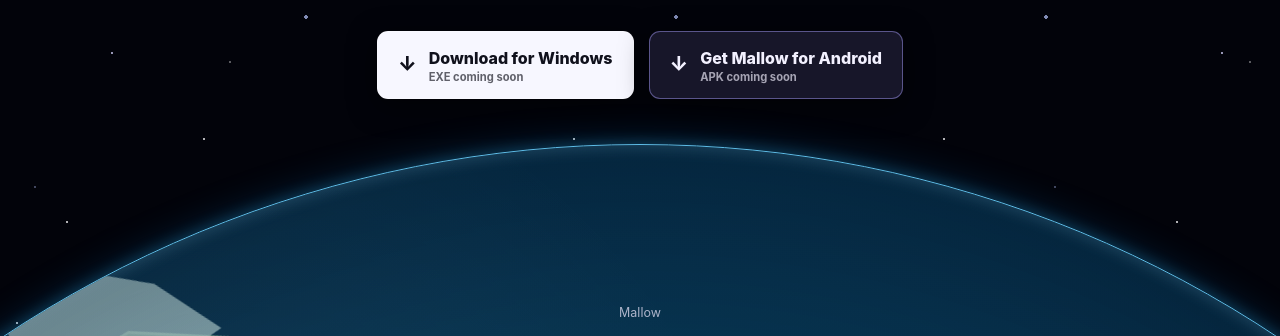
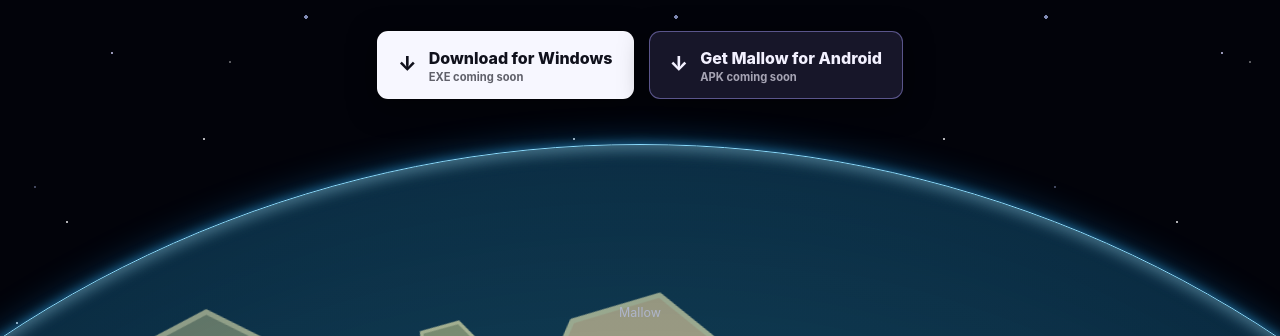
Before and after one commit to WebsiteDevelopmentStudios/Mallow-HomePage, a plain HTML site: page index.html in a window 1280 px wide. Shown: the part 464-800 px from the top of the page. Drawn offline with Linux system fonts and the light colour scheme.

Commit message:
Replace abstract Earth patches with a detailed rotating world map

```diff
--- a/index.html
+++ b/index.html
@@ -35,18 +35,16 @@
     .download.secondary{background:#171629;color:#f3f1ff;border-color:#aaa0ff75}
     .download .arrow{font-size:1.25rem}
     .download small{display:block;font-size:.7rem;line-height:1.25;font-weight:650;opacity:.65;text-align:left}
-    /* A flat, face-on Earth disc. The lower part is deliberately clipped by the viewport. */
+    /* Flat rotating Earth disc with geographic map, clipped below the viewport. */
     main{overflow:hidden}
     .earth-wrap{position:absolute;z-index:0;left:50%;bottom:calc(-180vw + 24vh);transform:translateX(-50%);width:180vw;height:180vw;pointer-events:none}
-    .earth{position:absolute;inset:0;border-radius:50%;overflow:hidden;background:radial-gradient(ellipse at 48% 42%,#17617a 0%,#0b3855 52%,#041729 100%);border:1px solid #8bdcff;box-shadow:0 0 12px #38baff88,0 0 34px #168bd966,inset 0 5px 16px #9beaff55}
-    .earth{position:absolute;inset:0;border-radius:50%;overflow:hidden;background:radial-gradient(ellipse at 50% 48%,#0d4966 0%,#07324e 58%,#031526 100%);border:1px solid #5ebde8;box-shadow:0 0 16px #279bd655,0 0 38px #168bd944,inset 0 4px 14px #8bdcff33}
-    .earth-map{position:absolute;inset:-1%;width:102%;height:102%;animation:disc-spin 100s linear infinite;transform-origin:50% 50%}
-    .earth-map .land{fill:#477b65;stroke:#76a98a;stroke-width:1.2;stroke-linejoin:round}
-    .earth-map .land-detail{fill:#6b9874;opacity:.38}
-    .earth-map .ice{fill:#a8c7c8;opacity:.75}
-    .earth:after{content:"";position:absolute;inset:0;border-radius:50%;background:radial-gradient(ellipse at 32% 23%,#b7eaff12,transparent 25%),radial-gradient(circle at 50% 50%,transparent 57%,#020b1b66 84%,#01040cbb 100%);pointer-events:none}
+    .earth{position:absolute;inset:0;border-radius:50%;overflow:hidden;background:radial-gradient(ellipse at 48% 38%,#174b62 0%,#0b3048 58%,#041322 100%);border:1px solid #8bdcff;box-shadow:0 0 12px #38baff88,0 0 34px #168bd966,inset 0 5px 16px #9beaff44}
+    .earth-map{position:absolute;inset:0;width:100%;height:100%;animation:disc-spin 105s linear infinite;transform-origin:50% 50%}
+    .earth-map .land{stroke:#a7b79a;stroke-width:2.2;stroke-linejoin:round;stroke-linecap:round}
+    .earth-map .relief{fill:none;stroke:#d1c69a;stroke-width:5;stroke-linecap:round;opacity:.28}
+    .earth-map .island{fill:#849779;stroke:#b3c09d;stroke-width:1.5}
+    .earth:after{content:"";position:absolute;inset:0;border-radius:50%;background:radial-gradient(circle at 50% 50%,transparent 53%,#020b1b55 82%,#01040c99 100%);box-shadow:inset 0 5px 13px #b7edff35;pointer-events:none}
     @keyframes disc-spin{from{transform:rotate(0deg)}to{transform:rotate(360deg)}}
-    .horizon-glow{display:none}
     footer{position:absolute;bottom:14px;left:0;right:0;z-index:2;text-align:center;color:#aeb5cb;font-size:.78rem}
     @media(max-width:700px){.wrap{width:calc(100% - 34px)}header{height:72px}.brand{font-size:.98rem}.brand-mark{width:32px;height:32px}nav{display:none}.top-download{padding:9px 14px;font-size:.82rem}.intro{padding-top:8vh}h1{font-size:clamp(2.8rem,12vw,4.4rem)}.intro p{max-width:430px}.downloads{gap:11px;margin-top:27px}.download{width:min(100%,330px);min-width:0;padding:12px 16px}.earth-wrap{width:220vw;height:220vw;bottom:calc(-220vw + 22vh)}footer{bottom:8px}}
     @media(prefers-reduced-motion:reduce){body:before,body:after,.earth:before{animation:none}}
@@ -68,33 +66,40 @@
         <a class="download secondary" aria-disabled="true"><span class="arrow">↓</span><span>Get Mallow for Android<small>APK coming soon</small></span></a>
       </div>
     </section>
-    <div class="earth-wrap" aria-hidden="true"><div class="earth">
-      <svg class="earth-map" viewBox="0 0 1000 1000" preserveAspectRatio="xMidYMid slice">
-        <g class="land">
-          <path d="M90 250 111 220 142 205 166 177 207 166 228 180 250 174 270 192 294 190 313 212 304 232 282 237 274 258 250 264 241 284 220 289 210 313 189 318 180 343 159 345 150 326 133 316 128 291 107 282Z"/>
-          <path d="M228 354 251 347 272 359 284 382 278 408 291 431 283 459 268 485 264 518 247 550 235 582 218 606 207 585 205 554 190 530 194 500 178 475 185 449 173 427 185 401 204 382Z"/>
-          <path d="M332 211 356 195 382 201 399 187 429 194 447 214 475 217 493 235 480 252 459 254 447 274 426 278 409 300 386 302 373 284 349 278 340 256 320 246Z"/>
-          <path d="M405 309 431 294 461 302 482 321 493 348 481 371 488 398 474 424 464 455 446 481 429 507 414 489 407 459 390 437 389 410 374 387 381 359 370 337Z"/>
-          <path d="M478 218 505 198 539 194 565 205 594 197 623 211 652 206 679 221 709 219 737 235 768 230 794 246 822 243 845 261 869 271 884 293 866 310 839 308 822 324 796 318 778 336 750 329 731 346 706 339 690 357 665 349 645 365 623 353 602 369 581 352 557 361 541 342 516 344 497 326 477 321 464 296 478 272Z"/>
-          <path d="M506 362 533 346 563 354 580 376 600 390 611 420 600 449 584 474 569 501 551 524 531 514 520 487 504 465 499 435 485 410Z"/>
-          <path d="M695 388 724 377 751 387 767 409 760 432 738 442 719 430 700 416Z"/>
-          <path d="M798 467 824 452 854 461 874 481 864 503 841 511 817 500Z"/>
-          <path d="M884 553 910 543 930 558 925 580 900 589 883 574Z"/>
-          <path d="M335 174 352 159 374 164 383 180 365 192 344 188Z"/>
-          <path d="M560 530 579 520 594 533 587 550 568 554Z"/>
-          <path d="M640 570 659 557 676 565 671 584 651 590Z"/>
-        </g>
-        <g class="land-detail">
-          <path d="M111 245 147 221 176 218 194 234 168 249 143 267Z"/>
-          <path d="M211 374 249 364 266 386 248 408 216 405Z"/>
-          <path d="M397 324 432 315 454 333 443 357 414 356Z"/>
-          <path d="M528 224 564 214 590 229 568 247 540 246Z"/>
-          <path d="M628 245 672 233 705 250 680 268 645 267Z"/>
-          <path d="M520 390 550 372 571 395 558 426 535 430Z"/>
-        </g>
-        <g class="ice"><path d="M102 181 130 160 170 154 203 163 190 180 153 188 123 198Z"/><path d="M820 239 846 228 871 240 864 257 840 260Z"/></g>
-      </svg>
-    </div></div>
+    <div class="earth-wrap" aria-hidden="true">
+      <div class="earth">
+        <svg class="earth-map" viewBox="0 0 1000 1000" aria-hidden="true">
+          <g>
+            <path class="land" fill="#718875" d="M92 228 121 190 164 177 194 147 236 154 262 177 304 181 331 209 362 216 375 245 354 270 330 281 320 310 298 328 287 360 264 378 249 412 226 425 214 463 191 449 180 415 159 391 151 355 128 333 121 299 99 276Z"/>
+            <path class="land" fill="#7e8d70" d="M204 430 226 418 249 430 267 453 286 468 293 493 314 511 321 539 307 561 296 584 276 590 264 568 246 552 232 526 214 510 205 480 190 459Z"/>
+            <path class="land" fill="#87916f" d="M302 570 323 558 340 571 350 595 365 614 374 642 369 673 356 701 350 735 332 770 317 808 297 835 283 812 287 778 276 746 282 712 270 681 277 650 267 623 278 596Z"/>
+            <path class="land" fill="#a5a58b" d="M347 104 380 82 415 96 432 128 421 164 398 192 365 180 342 149Z"/>
+            <path class="land" fill="#8a936e" d="M351 574 374 566 399 581 414 606 427 636 426 667 442 693 430 724 422 757 407 789 396 825 378 859 362 844 354 811 341 781 337 746 324 714 324 680 312 649 319 620 333 594Z"/>
+            <path class="land" fill="#899276" d="M455 255 477 236 504 239 520 226 548 236 566 231 586 249 581 269 561 279 548 296 526 292 510 309 489 300 470 314 451 295Z"/>
+            <path class="land" fill="#a08e68" d="M474 326 503 304 536 311 558 331 580 350 588 381 578 412 582 446 565 478 554 513 536 544 524 579 501 607 484 591 473 560 456 532 447 498 438 465 441 429 430 397 442 364Z"/>
+            <path class="land" fill="#71866f" d="M574 226 602 207 634 211 660 194 693 202 717 187 750 198 778 189 811 207 841 206 866 225 901 226 925 249 916 277 890 289 871 312 843 315 826 339 798 347 780 370 750 365 729 386 702 377 684 397 657 384 637 361 615 356 596 332 581 304 563 283Z"/>
+            <path class="land" fill="#8d936e" d="M623 372 649 357 672 372 686 397 699 424 691 451 675 475 659 468 647 441 630 421 617 395Z"/>
+            <path class="land" fill="#788a6c" d="M707 391 731 382 751 395 765 420 785 439 797 465 788 488 767 484 751 466 730 449 716 425Z"/>
+            <path class="land" fill="#8b946f" d="M770 471 794 458 818 469 839 489 857 514 850 541 829 548 811 530 790 520 776 499Z"/>
+            <path class="land" fill="#a2946e" d="M807 665 835 644 871 648 901 668 918 699 909 732 888 753 858 761 832 746 807 725 794 696Z"/>
+            <path class="land" fill="#9ba99b" d="M248 906 292 891 337 899 379 887 425 899 471 891 517 900 559 889 603 901 650 890 697 900 742 890 786 902 831 892 873 906 854 930 804 939 757 930 710 941 661 930 615 940 567 930 520 941 473 930 427 940 379 929 334 940 286 928Z"/>
+            <path class="island" d="M286 128 300 119 313 126 307 140 292 143Z"/>
+            <path class="island" d="M442 274 451 260 460 268 456 284Z"/>
+            <path class="island" d="M594 542 604 531 611 549 607 574 597 591 589 574Z"/>
+            <path class="island" d="M895 359 907 346 916 361 910 382 899 395 892 380Z"/>
+            <path class="island" d="M844 572 863 563 878 574 869 588 850 588Z"/>
+          </g>
+          <g class="relief">
+            <path d="M150 252Q205 235 248 270T320 279"/>
+            <path d="M177 321Q219 300 255 330T291 350"/>
+            <path d="M338 606Q354 657 366 703T376 799"/>
+            <path d="M466 367Q490 391 502 427T511 514"/>
+            <path d="M588 265Q654 246 710 260T841 253"/>
+            <path d="M688 318Q738 299 788 321T879 300"/>
+          </g>
+        </svg>
+      </div>
+    </div>
   </main>
   <footer id="support">Mallow</footer>
 </body>
```
